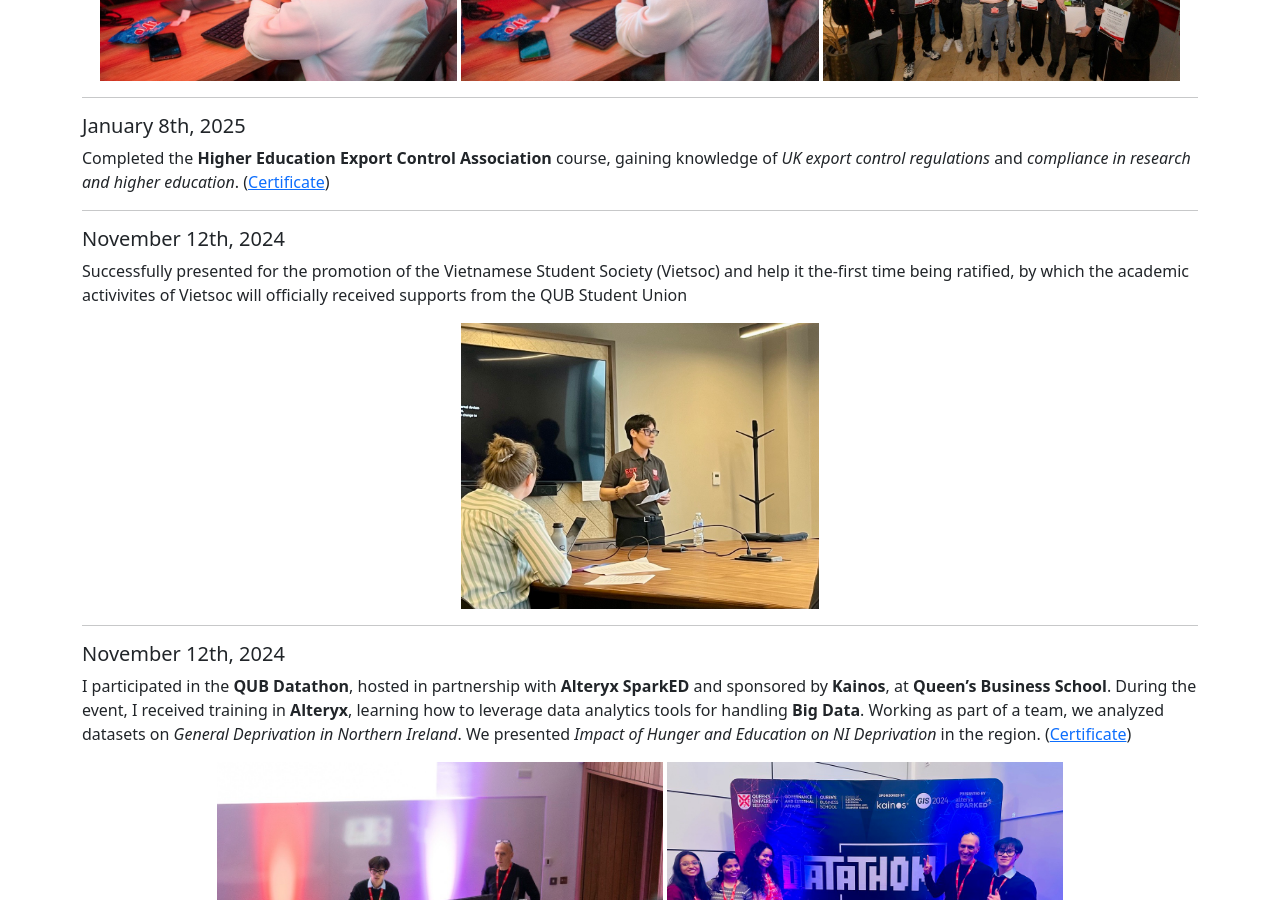
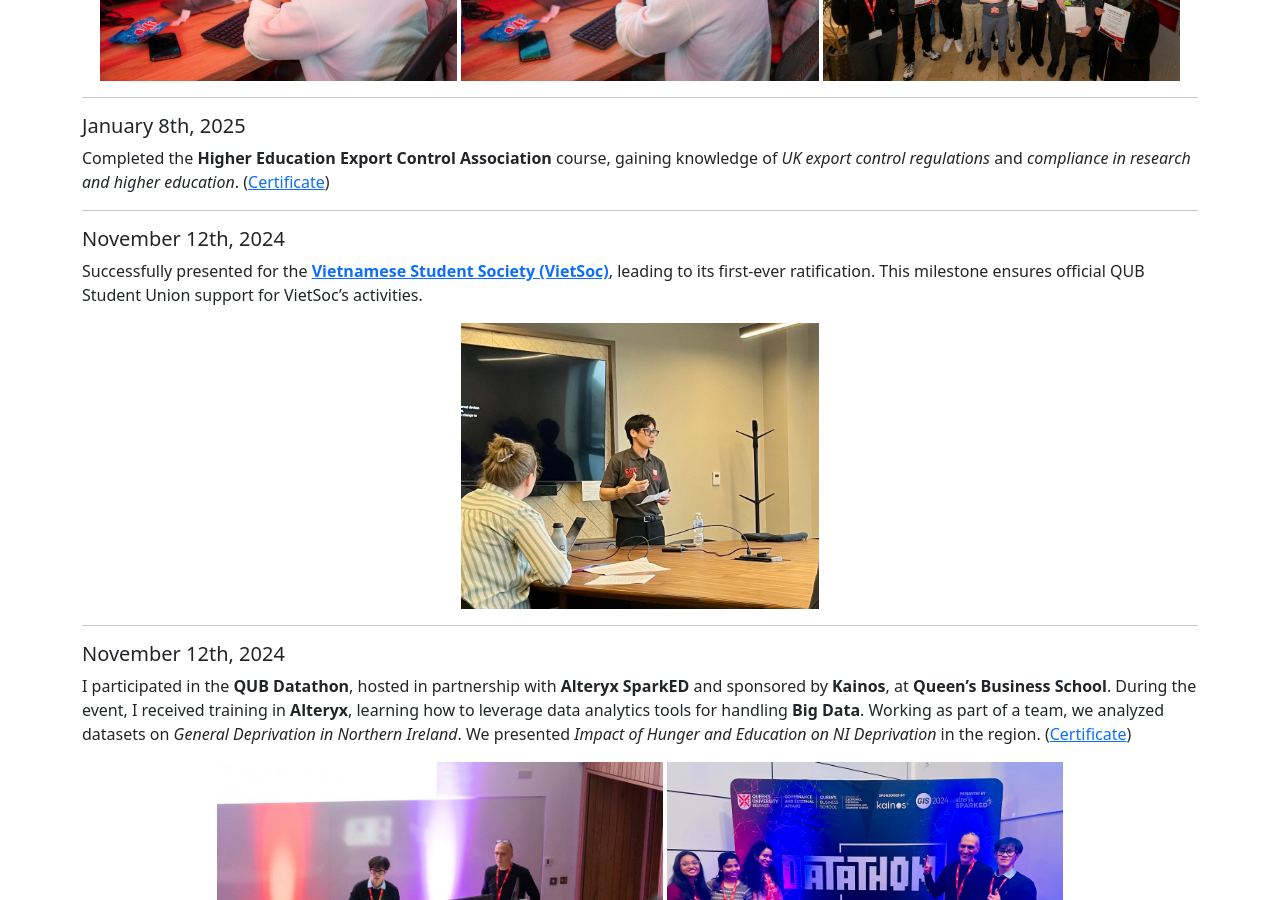
Before and after one commit to thienduchua/thienduchua.github.io, a Jekyll site: the page built from updates.md, in a window 1280 px wide and 900 px high, scrolled down 350 px. Built offline with Jekyll 4.4.1, drawn with Linux system fonts in a browser that asks for light colours.

Commit message:
Update updates.md

```diff
--- a/updates.md
+++ b/updates.md
@@ -16,12 +16,15 @@ Participated in **Capture The Flag**, hosted by the **QUB Centre for Secure Info
 ---
 
 ##### January 8th, 2025
+
 Completed the **Higher Education Export Control Association** course, gaining knowledge of *UK export control regulations* and *compliance in research and higher education*.  ([Certificate](https://drive.google.com/file/d/1Xxr5y3newdLM-cqZ6SSAMz3gkxRLOC_g/view))
 
 ---
 
 ##### November 12th, 2024
-Successfully presented for the promotion of the Vietnamese Student Society (Vietsoc) and help it the-first time being ratified, by which the academic activivites of Vietsoc will officially received supports from the QUB Student Union
+
+Successfully presented for the [**Vietnamese Student Society (VietSoc)**](https://home.q-su.org/clubssocieties/vietnamese/), leading to its first-ever ratification. This milestone ensures official QUB Student Union support for VietSoc’s activities.
+
 <div align="center">
     <img src="/assets/vietsoc24_1.jpg" alt="Presentation" width="32%">
 </div>
```
